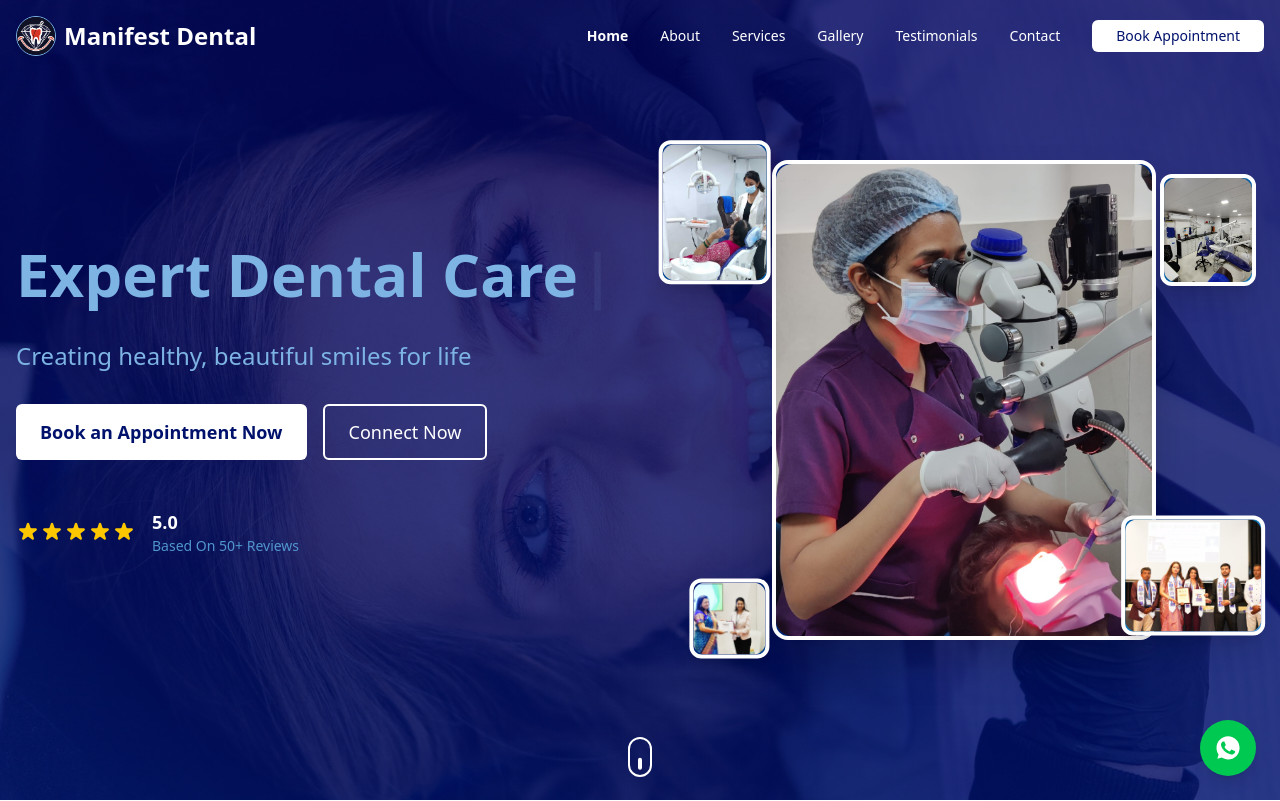
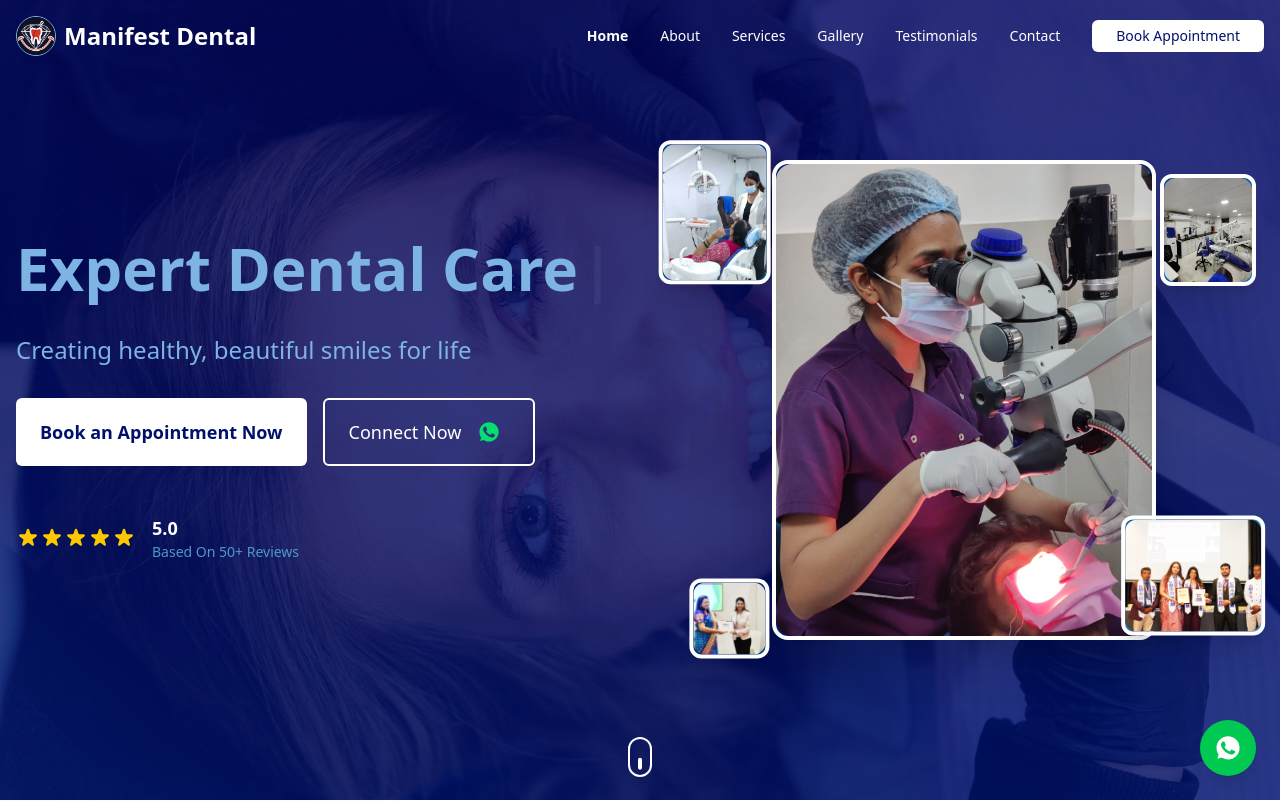
Before and after one commit to AmitDobal/dental-webapp, a React (Vite) app: page / in a window 1280 px wide. Shown: the top 801 px of the page. Built offline with nearby package versions, Linux system fonts and the light colour scheme.

Commit message:
Refactor Connect Now button in Hero component to open WhatsApp chat with clinic; remove unused handleConnectNow function and enhance accessibility with updated aria-label. Integrate Icon component for WhatsApp representation, improving visual consistency.

```diff
--- a/src/components/home/Hero.jsx
+++ b/src/components/home/Hero.jsx
@@ -2,12 +2,11 @@ import { useState, useEffect } from "react";
 import { motion } from "framer-motion";
 import Button from "../common/Button";
 import { fadeIn, slideUp, staggerContainer } from "../../utils/animations";
-import {
-  handleBookAppointment,
-  handleConnectNow,
-} from "../../utils/scrollUtils";
+import { handleBookAppointment } from "../../utils/scrollUtils";
 import FloatingImage from "../common/FloatingImage";
 import { Typewriter } from "react-simple-typewriter";
+import Icon from "../common/Icon";
+import { clinicInfo } from "../../data";
 
 const HERO_PHRASES = [
   "Your Smile, Our Passion",
@@ -146,12 +145,22 @@ const LeftSection = ({ isMobile }) => {
           Book an Appointment Now
         </Button>
         <Button
-          onClick={() => handleConnectNow({ method: "scroll" })}
+          onClick={() => {
+            // WhatsApp chat logic (same as WhatsAppButton)
+            const phoneNumber = clinicInfo?.phone || "+91 96993 74343";
+            const message = `Hello! I'd like to schedule an appointment at ${clinicInfo.name}. Please let me know your availability.`;
+            const cleanPhoneNumber = phoneNumber.replace(/\D/g, "");
+            const url = `https://wa.me/${cleanPhoneNumber}?text=${encodeURIComponent(
+              message
+            )}`;
+            window.open(url, "_blank", "noopener,noreferrer");
+          }}
           variant="outline"
           size="lg"
-          className="border-white text-white hover:bg-white hover:text-primary-800 cursor-pointer"
-          aria-label="Connect with us - scroll to contact section ">
+          className="border-white text-white hover:bg-white hover:text-primary-800 cursor-pointer flex items-center gap-2"
+          aria-label="Connect with us on WhatsApp">
           Connect Now
+          <Icon name="whatsapp" className="w-10 h-10 text-green-400" />
         </Button>
       </motion.div>
 
```
